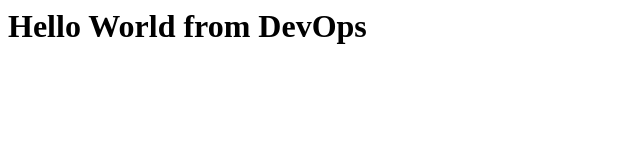
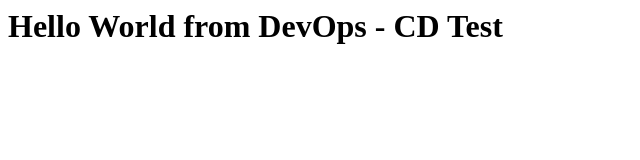
Before and after one commit to Hisham-Abdoun/my-first-git-demo, a plain HTML site: page index.html in a window 1280 px wide. Shown: the whole page, without its empty margins (0-640 px from the left). Drawn offline with Linux system fonts and the light colour scheme.

Commit message:
Update index page title

```diff
--- a/index.html
+++ b/index.html
@@ -1 +1 @@
-<h1>Hello World from DevOps</h1>
+<h1>Hello World from DevOps - CD Test</h1>
```
